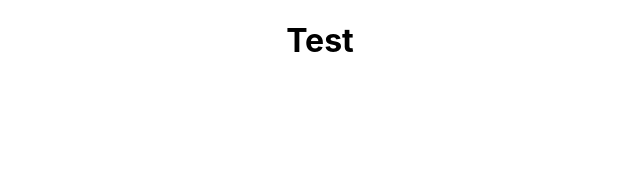
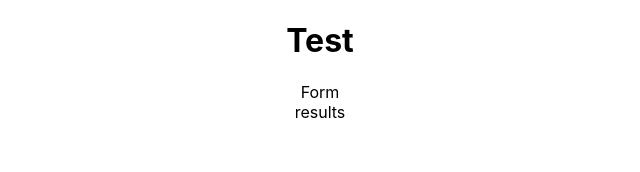
Before and after one commit to thinkful-ei-leopard/starwars-search-ron, a React (Create React App) app: page / in a window 1280 px wide. Shown: the top 172 px of the page, without its empty margins (320-960 px from the left). Built offline with nearby package versions, Linux system fonts and the light colour scheme.

Commit message:
Added error boundary, and created data for Form and Results

```diff
--- a/src/App.js
+++ b/src/App.js
@@ -1,5 +1,9 @@
 import React from 'react';
+import Form from './components/Form';
+import Results from './components/Results';
+import ErrorPage from './ErrorPage';
 import './App.css';
+import config from './config';
 
 // Users should be able to search for a character name
 // App will make an API request to the Star Wars API
@@ -20,6 +24,17 @@ class App extends React.Component {
 
   // For Fetch. Search people by this: where r2 is the string you wish to search.
   // https://swapi.co/api/people/?search=r2
+  // get input from user
+  // validate it
+  // send API request to that URL with the string at the end (where it says r2)
+  // update state -> it triggers render -> values load in DOM
+
+  // config.API_ENDPOINT =https://swapi.co/api/
+  // path = people/
+  // query_string = ?search=
+  // Users_input = STRING
+  // all together:
+  // config.API_ENDPOINT + path + query_string + Users_input === https://swapi.co/api/people/?search=r2
 
   state = {};
 
@@ -31,6 +46,12 @@ class App extends React.Component {
     return (
       <div className="App">
         <h1>Test</h1>
+        <ErrorPage>
+          <Form />
+        </ErrorPage>
+        <ErrorPage>
+          <Results />
+        </ErrorPage>
       </div>
     );
   }
--- /dev/null
+++ b/src/ErrorPage.js
@@ -0,0 +1,28 @@
+import React from 'react';
+
+export default class ErrorPage extends React.Component {
+    state = { error: null };
+    // static method
+    static getDerivedStateFromError(error) {
+        // Called when an error is thrown in a child component
+        console.error(error);
+        // Store the error in the state
+        return error;
+    }
+
+    render() {
+    // If there was an error, show an error page
+      if (this.state.error) {
+        return (
+          <div className="error-page">
+            <h1>Uh Oh! Something seems to have gone wrong</h1>
+            <p>Try refreshing the page</p>
+          </div>
+        );
+      }
+      // Otherwise, render the children
+      return (
+        this.props.children
+      );
+    }
+  }
--- /dev/null
+++ b/src/components/Form.js
@@ -0,0 +1,11 @@
+import React, {Component} from 'react';
+
+export default class Form extends Component {
+    state = {};
+
+    render() {
+        return(
+            <div>Form</div>
+        );
+    }
+}
--- /dev/null
+++ b/src/components/Results.js
@@ -0,0 +1,11 @@
+import React, {Component} from 'react';
+
+export default class Results extends Component {
+    state = {};
+
+    render() {
+        return(
+            <div>results</div>
+        );
+    }
+}
--- /dev/null
+++ b/src/config.js
@@ -0,0 +1,3 @@
+export default {
+    API_ENDPOINT: 'https://swapi.co/api/'
+  }
```
